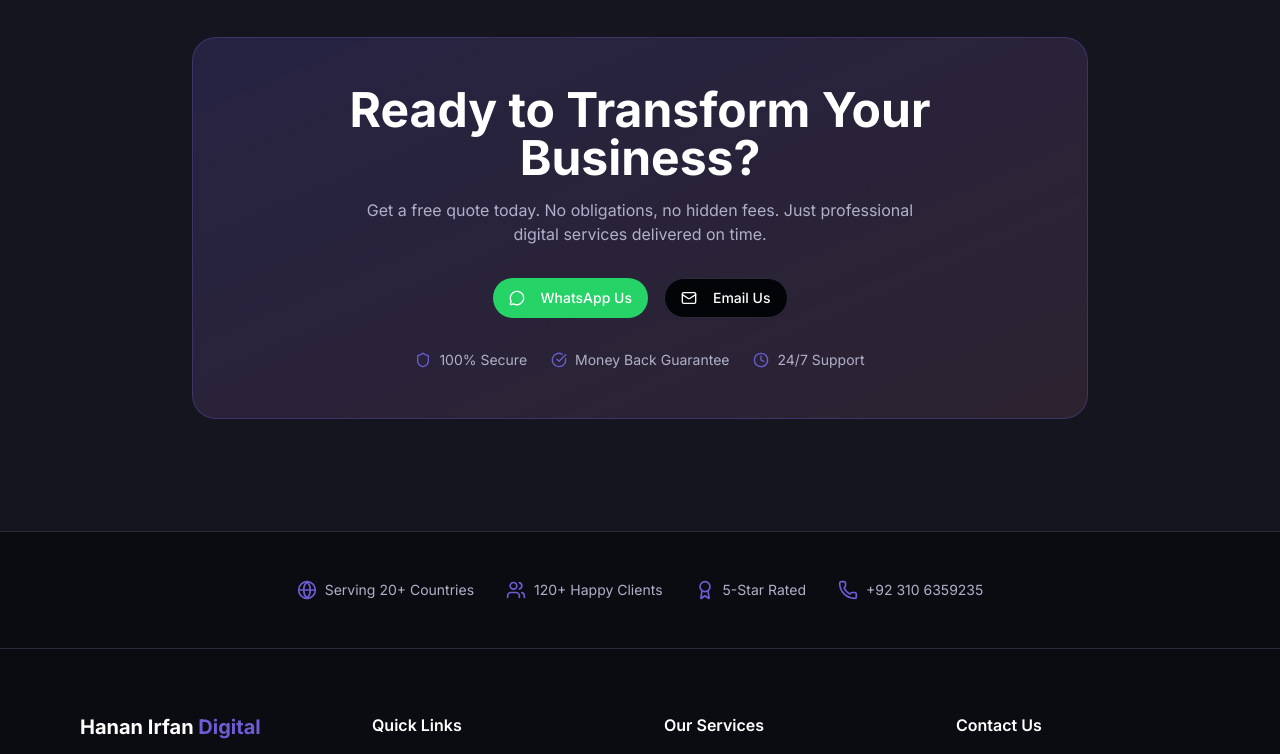
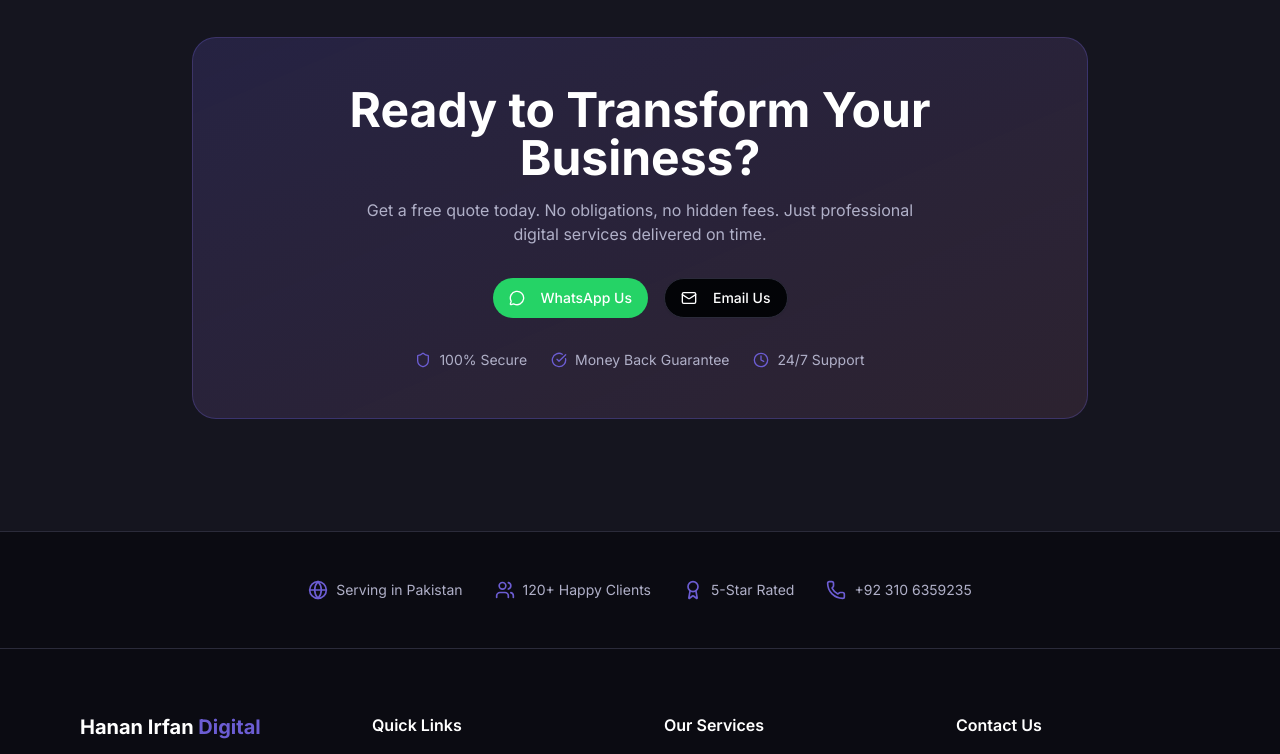
Before and after one commit to hananirfan91-hub/app, a React (Vite) app: page / in a window 1280 px wide. Shown: the part 4985-5739 px from the top of the page. Built offline with nearby package versions, Linux system fonts and the light colour scheme; no server answers.

Commit message:
Update Home.tsx

```diff
--- a/src/pages/Home.tsx
+++ b/src/pages/Home.tsx
@@ -306,7 +306,7 @@ export default function Home() {
                 <div className="relative aspect-video bg-gradient-to-br from-[#6c5dd3]/30 to-[#ff9ec7]/20 rounded-2xl overflow-hidden border border-[#2b2b3a]">
                   <div className="absolute inset-0 flex items-center justify-center">
                     <a
-                      href="https://www.youtube.com/watch?v=dQw4w9WgXcQ"
+                      href="https://youtube.com/shorts/9aTOO_PHFNs?feature=share"
                       target="_blank"
                       rel="noopener noreferrer"
                       className="w-20 h-20 bg-[#6c5dd3] rounded-full flex items-center justify-center hover:bg-[#5a4dc0] transition-colors group"
@@ -494,7 +494,7 @@ export default function Home() {
               <iframe
                 width="100%"
                 height="100%"
-                src="https://www.youtube.com/embed/dQw4w9WgXcQ"
+                src="https://youtube.com/shorts/9aTOO_PHFNs?feature=share"
                 title="Hanan Irfan Digital Group - Our Services"
                 frameBorder="0"
                 allow="accelerometer; autoplay; clipboard-write; encrypted-media; gyroscope; picture-in-picture"
@@ -555,7 +555,7 @@ export default function Home() {
             <div className="flex flex-wrap items-center justify-center gap-8 text-[#b0b0c8]">
               <div className="flex items-center gap-2">
                 <Globe className="w-5 h-5 text-[#6c5dd3]" />
-                <span className="text-sm">Serving 20+ Countries</span>
+                <span className="text-sm">Serving in Pakistan</span>
               </div>
               <div className="flex items-center gap-2">
                 <Users className="w-5 h-5 text-[#6c5dd3]" />
```
